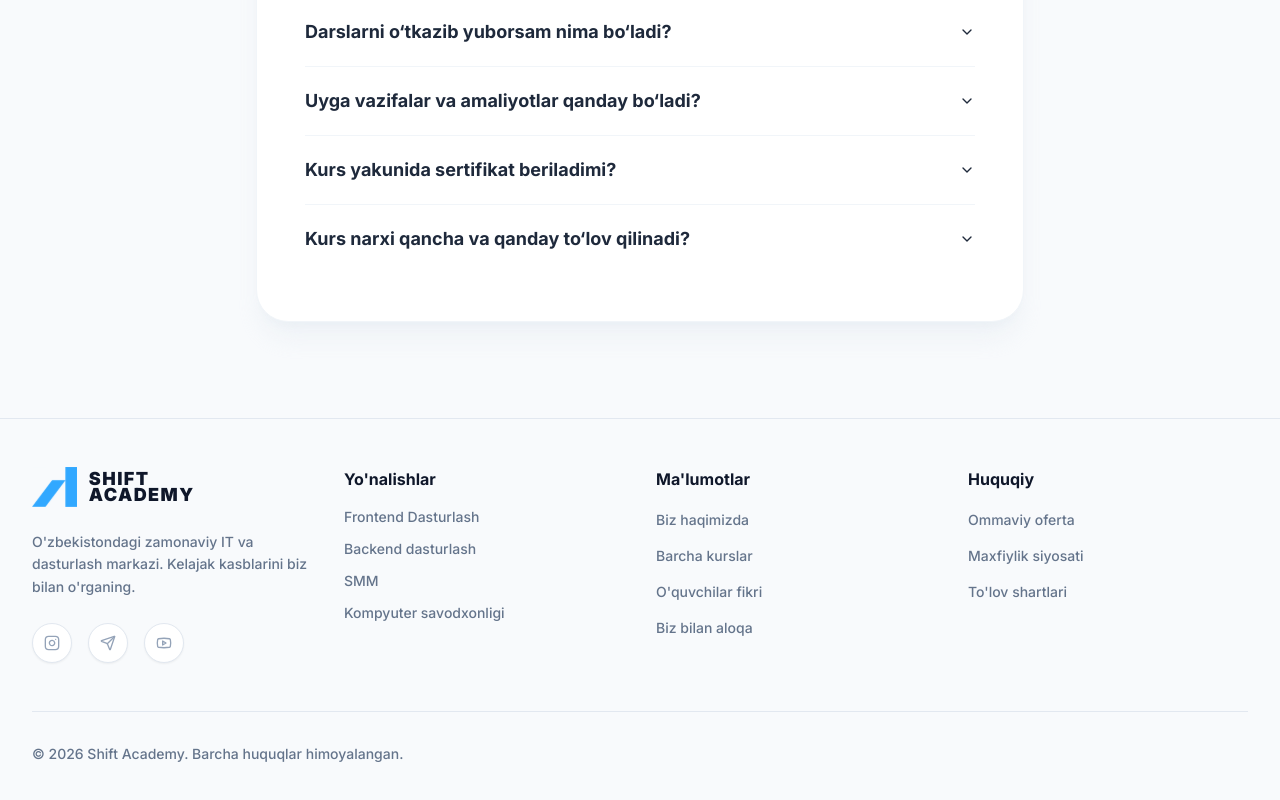
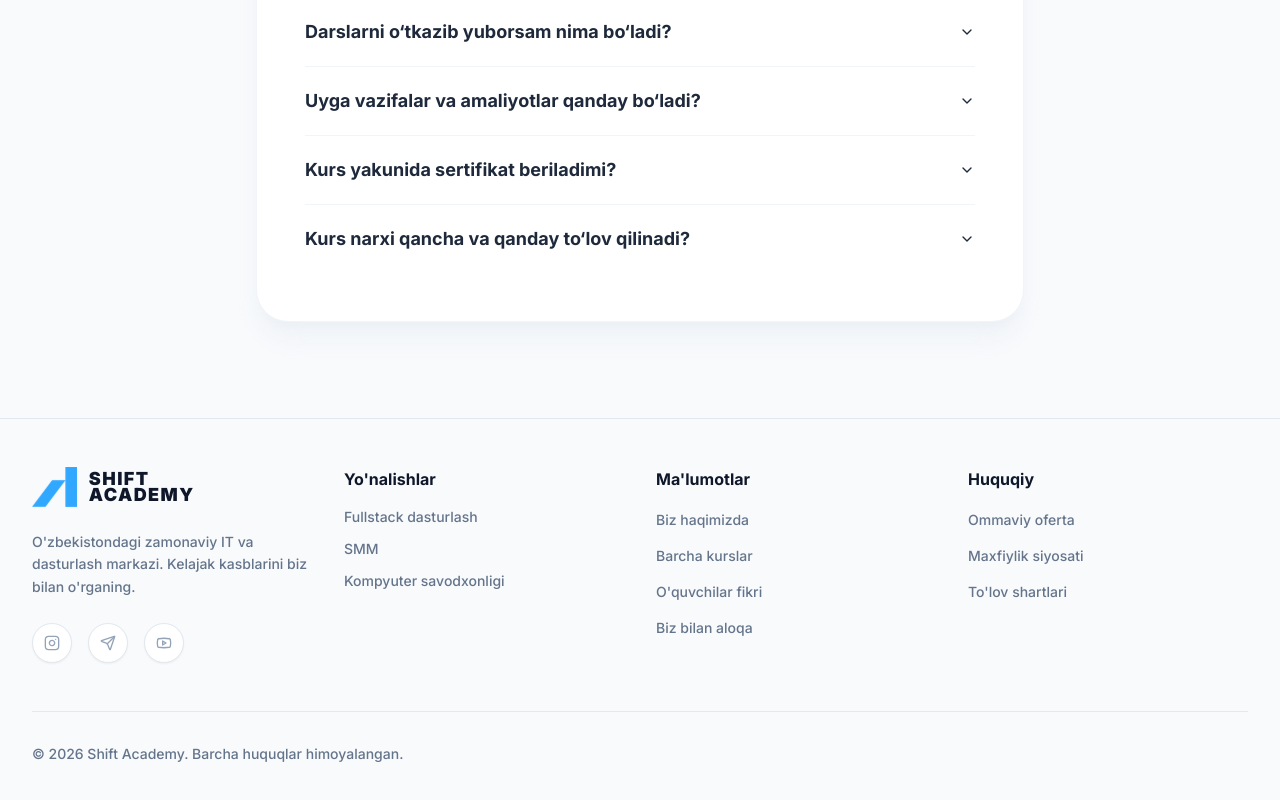
Before and after one commit to dilshodbek06/shift-academy-website, a React (Vite) app: page / in a window 1280 px wide. Shown: the part 9739-10539 px from the top of the page. Built offline with nearby package versions, Linux system fonts and the light colour scheme.

Commit message:
fix some cases

```diff
--- a/src/components/layout/Footer.tsx
+++ b/src/components/layout/Footer.tsx
@@ -39,8 +39,7 @@ export const Footer = () => {
           <div>
             <h4 className="text-slate-900 font-bold mb-4">Yo'nalishlar</h4>
             <ul className="space-y-3">
-              <li className="text-slate-500 text-sm font-medium transition-colors">Frontend Dasturlash</li>
-              <li className="text-slate-500 text-sm font-medium transition-colors">Backend dasturlash</li>
+              <li className="text-slate-500 text-sm font-medium transition-colors">Fullstack dasturlash</li>
               <li className="text-slate-500 text-sm font-medium transition-colors">SMM</li>
               <li className="text-slate-500 text-sm font-medium transition-colors">Kompyuter savodxonligi</li>
             </ul>
```
